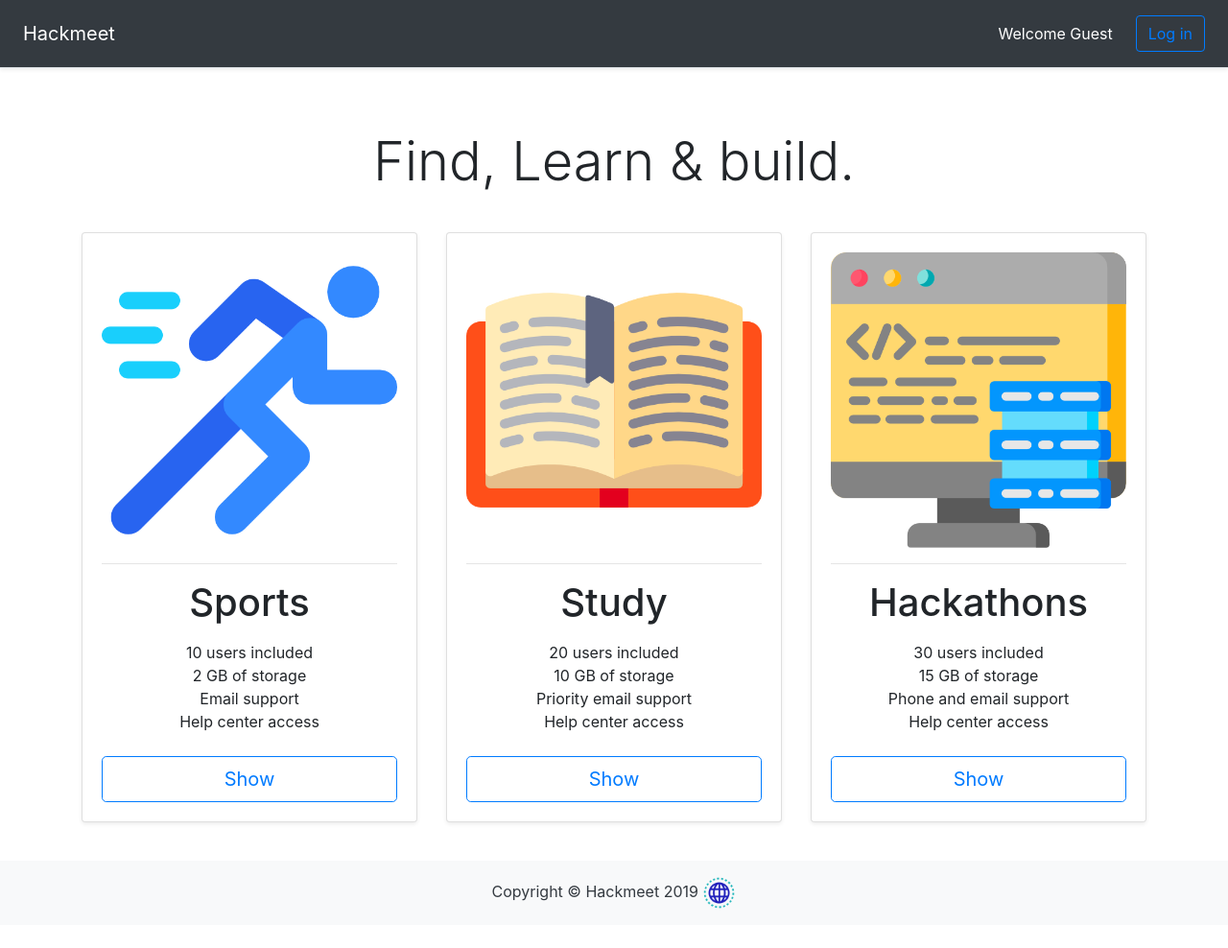
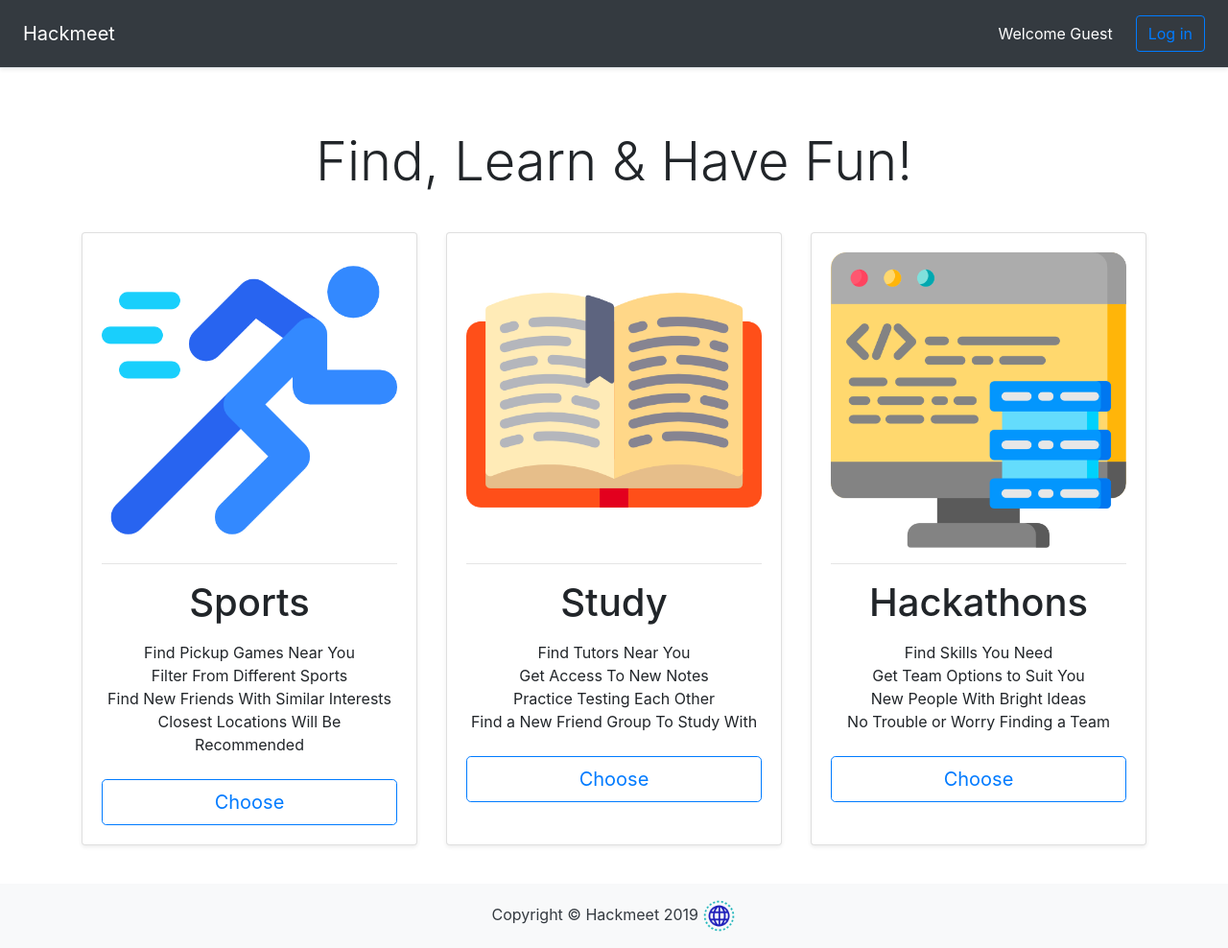
Before and after one commit to hnagri52/StudentLife, a Flask app: page /logout in a window 1280 px wide. Shown: the whole page at 96% size. Before the commit the page ends 947 px from the top, so only its background shows below. Run offline with Flask 2, Linux system fonts and the light colour scheme; some libraries are stand-ins or nearby versions.

Commit message:
Fixed Dashboard

```diff
--- a/templates/dashboard.html
+++ b/templates/dashboard.html
@@ -48,7 +48,7 @@
     </div>
 
     <div class="pricing-header px-3 py-3 pt-md-5 pb-md-4 mx-auto text-center">
-        <h1 class="display-4">Find, Learn & build.</h1>
+        <h1 class="display-4">Find, Learn & Have Fun!</h1>
         <p class="lead"></p>
     </div>
 
@@ -60,12 +60,12 @@
                     <hr />
                     <h1 class="card-title pricing-card-title">Sports</h1>
                     <ul class="list-unstyled mt-3 mb-4">
-                        <li>10 users included</li>
-                        <li>2 GB of storage</li>
-                        <li>Email support</li>
-                        <li>Help center access</li>
+                        <li>Find Pickup Games Near You</li>
+                        <li>Filter From Different Sports</li>
+                        <li>Find New Friends With Similar Interests</li>
+                        <li>Closest Locations Will Be Recommended</li>
                     </ul>
-                    <button type="button" class="btn btn-lg btn-block btn-outline-primary">Show</button>
+                    <button type="button" class="btn btn-lg btn-block btn-outline-primary">Choose</button>
                 </div>
             </div>
             <div class="card mb-4 shadow-sm">
@@ -74,12 +74,12 @@
                     <hr />
                     <h1 class="card-title pricing-card-title">Study</h1>
                     <ul class="list-unstyled mt-3 mb-4">
-                        <li>20 users included</li>
-                        <li>10 GB of storage</li>
-                        <li>Priority email support</li>
-                        <li>Help center access</li>
+                        <li>Find Tutors Near You</li>
+                        <li>Get Access To New Notes</li>
+                        <li>Practice Testing Each Other</li>
+                        <li>Find a New Friend Group To Study With</li>
                     </ul>
-                    <button type="button" class="btn btn-lg btn-block btn-outline-primary">Show</button>
+                    <button type="button" class="btn btn-lg btn-block btn-outline-primary">Choose</button>
 
                 </div>
             </div>
@@ -89,12 +89,12 @@
                     <hr />
                     <h1 class="card-title pricing-card-title">Hackathons</h1>
                     <ul class="list-unstyled mt-3 mb-4">
-                        <li>30 users included</li>
-                        <li>15 GB of storage</li>
-                        <li>Phone and email support</li>
-                        <li>Help center access</li>
+                        <li>Find Skills You Need</li>
+                        <li>Get Team Options to Suit You</li>
+                        <li>New People With Bright Ideas</li>
+                        <li>No Trouble or Worry Finding a Team</li>
                     </ul>
-                    <button type="button" class="btn btn-lg btn-block btn-outline-primary">Show</button>
+                    <button type="button" class="btn btn-lg btn-block btn-outline-primary">Choose</button>
                 </div>
             </div>
         </div>
```
Also changed, not shown: studentlife.db.
